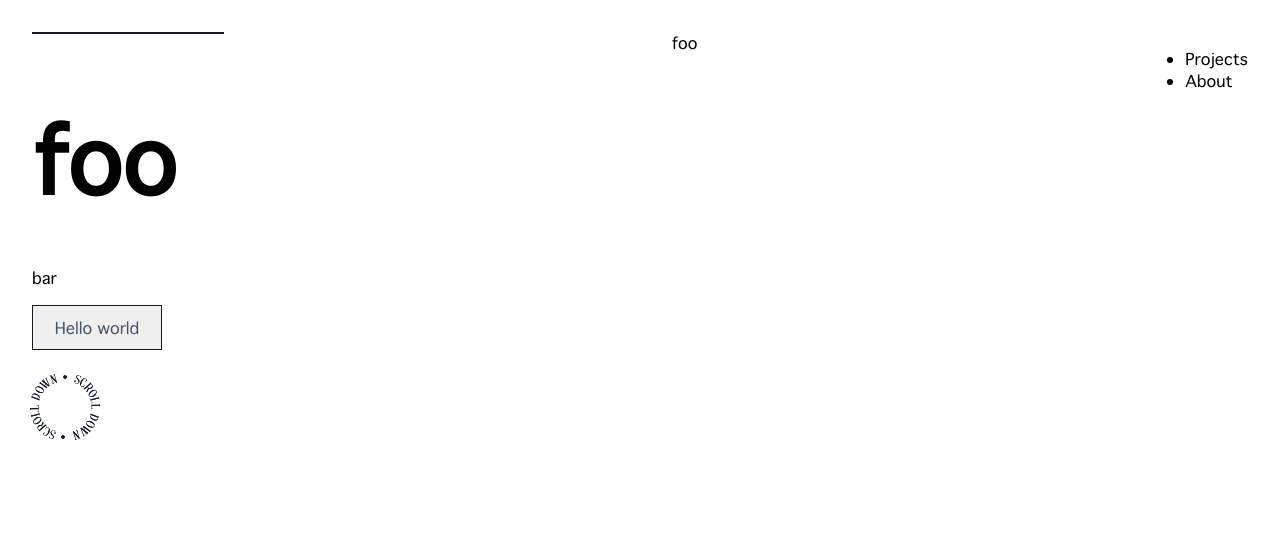
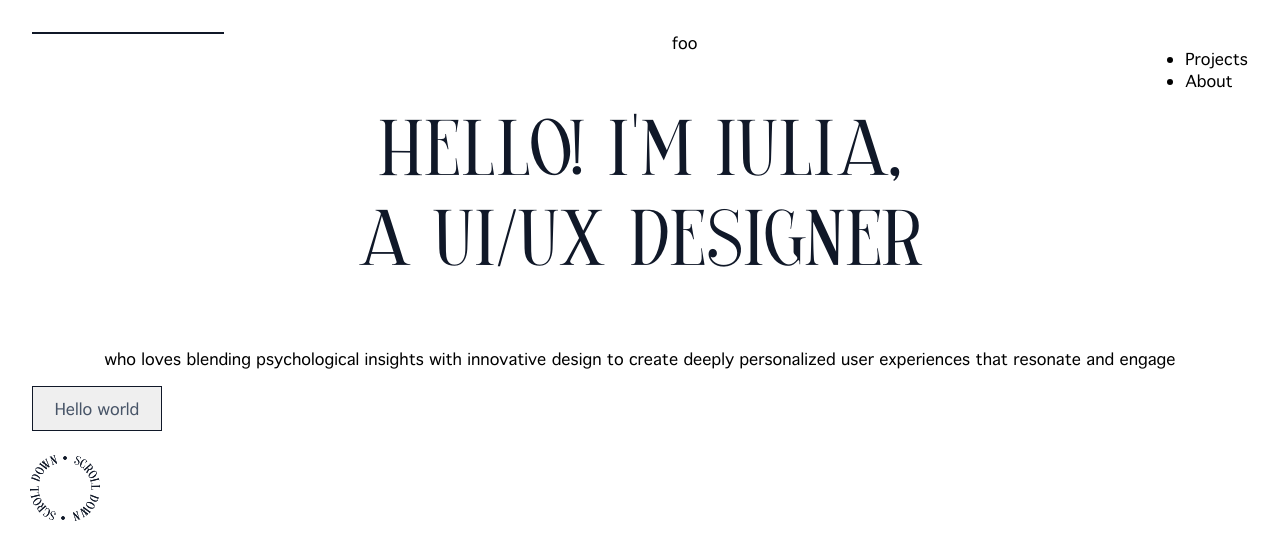
Before and after one commit to IuliaToma/iuliatoma.github.io, a plain HTML site: page index.html in a window 1280 px wide. Drawn offline with Linux system fonts and the light colour scheme.

Commit message:
todo - text with bold in p and use body 2

```diff
--- a/index.html
+++ b/index.html
@@ -7,13 +7,7 @@
 
         <link rel="stylesheet" href="/public/main.css" />
     </head>
-    <body
-        style="
-            padding-top: var(--s8);
-            padding-left: var(--s8);
-            padding-right: var(--s8);
-        "
-    >
+    <body style="padding: var(--s8)">
         <header
             style="
                 display: flex;
@@ -36,11 +30,16 @@
                 </ul>
             </nav>
         </header>
-        <h1>foo</h1>
-        <p>bar</p>
+        <h1 style="font-family: &quot;riskeys&quot;; text-align: center">
+            Hello! I&#39;m Iulia,<br />a UI/UX designer
+        </h1>
+        <p style="font-weight: 300; text-align: center;">
+            who loves blending <b>psychological insights</b> with innovative design to
+            create deeply personalized user experiences that resonate and engage
+        </p>
         <button class="btn btn-primary">Hello world</button>
 
-        <br>
+        <br />
 
         <img class="scroll-down" src="public/figs/scroll-down.svg" />
     </body>
--- a/public/main.css
+++ b/public/main.css
@@ -28,14 +28,11 @@ html {
 body {
     margin: 0;
     padding: 0;
-    font-family: "thonburi";
 }
 
 h1,
 h2,
 h3 {
-    font-weight: 700;
-    line-height: 1.1;
     margin-top: 0;
 }
 
--- a/public/styles/design-system.css
+++ b/public/styles/design-system.css
@@ -1,28 +1,3 @@
-h1 {
-    font-size: 5.625rem;
-    line-height: 5.625rem;
-}
-
-h2 {
-    font-size: 4.375rem;
-    line-height: 4.8125rem;
-}
-
-h3 {
-    font-size: 2.8125rem;
-    line-height: 3.0625rem;
-}
-
-body {
-    font-size: 1rem;
-    line-height: 1.375rem;
-}
-
-sub {
-    font-size: 0.75rem;
-    line-height: 1.03125rem;
-}
-
 :root {
     /* grays */
     --gray-25: #fcfcfd;
@@ -74,6 +49,37 @@ sub {
     --col-3: repeat(3, 1fr);
     --col-2: repeat(2, 1fr);
 }
+h1 {
+    font-size: 5.625rem;
+    line-height: 5.625rem;
+    font-weight: 400;
+    color: var(--gray-900);
+}
+
+h2 {
+    font-size: 4.375rem;
+    line-height: 4.8125rem;
+    font-weight: 400;
+    color: var(--gray-900);
+}
+
+h3 {
+    font-size: 2.8125rem;
+    line-height: 3.0625rem;
+    font-weight: 400;
+    color: var(--gray-900);
+}
+
+body {
+    font-size: 1rem;
+    line-height: 1.375rem;
+    font-family: "thonburi";
+}
+
+sub {
+    font-size: 0.75rem;
+    line-height: 1.03125rem;
+}
 
 .btn {
     display: flex;
```
